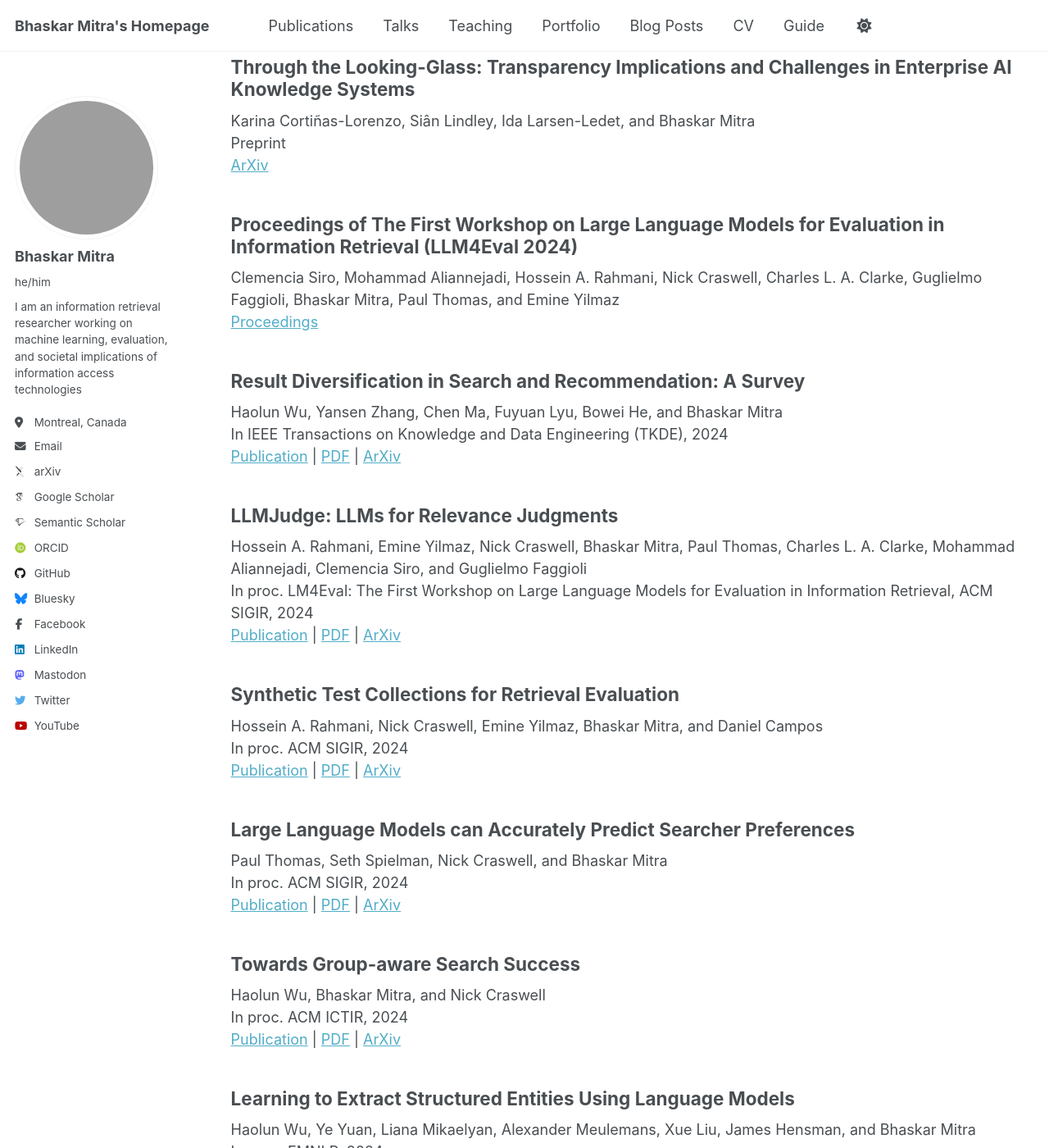
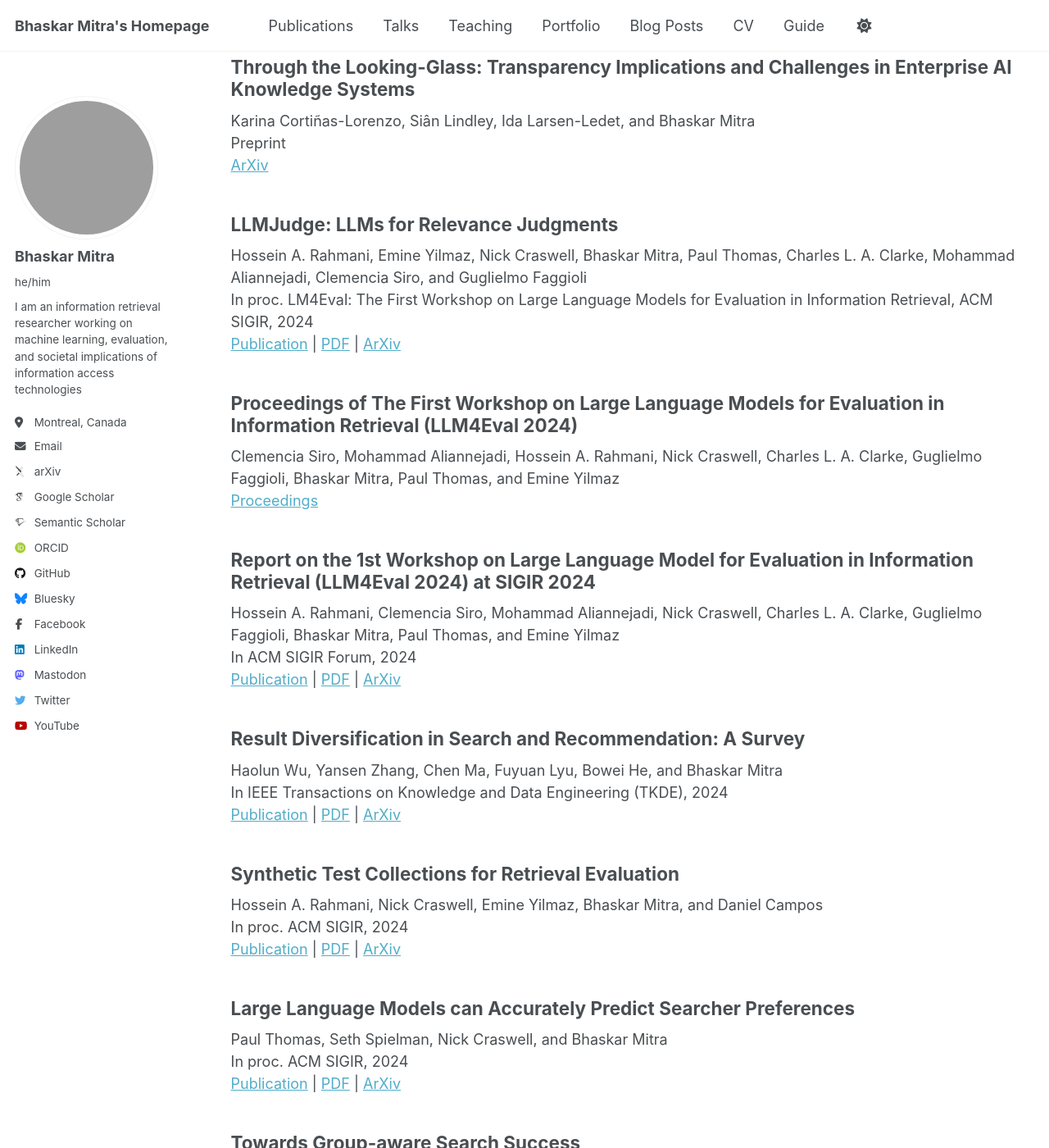
Before and after one commit to bhaskar-mitra/bhaskar-mitra.github.io, a Jekyll site: the page built from _pages/publications.html, in a window 1280 px wide and 1400 px high, scrolled down 2246 px. Shown: the whole window at 82% size. Built offline with Jekyll 4.4.1, drawn with Linux system fonts in a browser that asks for light colours; some web fonts are replaced; grey boxes are pictures that could not be loaded.

Commit message:
Update publications.html

```diff
--- a/_pages/publications.html
+++ b/_pages/publications.html
@@ -94,21 +94,27 @@ author_profile: true
     <a href="https://arxiv.org/abs/2401.09410">ArXiv</a>
   </article>
   <article class="archive__item" itemscope itemtype="http://schema.org/CreativeWork">
+    <h2>LLMJudge: LLMs for Relevance Judgments</h2>
+    Hossein A. Rahmani, Emine Yilmaz, Nick Craswell, Bhaskar Mitra, Paul Thomas, Charles L. A. Clarke, Mohammad Aliannejadi, Clemencia Siro, and Guglielmo Faggioli<br/>
+    In proc. LM4Eval: The First Workshop on Large Language Models for Evaluation in Information Retrieval, ACM SIGIR, 2024<br/>
+    <a href="https://ceur-ws.org/Vol-3752/paper8.pdf">Publication</a> | <a href="../files/paper8.pdf">PDF</a> | <a href="https://arxiv.org/abs/2408.08896">ArXiv</a>
+  </article>
+  <article class="archive__item" itemscope itemtype="http://schema.org/CreativeWork">
     <h2>Proceedings of The First Workshop on Large Language Models for Evaluation in Information Retrieval (LLM4Eval 2024)</h2>
     Clemencia Siro, Mohammad Aliannejadi, Hossein A. Rahmani, Nick Craswell, Charles L. A. Clarke, Guglielmo Faggioli, Bhaskar Mitra, Paul Thomas, and Emine Yilmaz<br/>
     <a href="https://ceur-ws.org/Vol-3752/">Proceedings</a>
+  </article>
+  <article class="archive__item" itemscope itemtype="http://schema.org/CreativeWork">
+    <h2>Report on the 1st Workshop on Large Language Model for Evaluation in Information Retrieval (LLM4Eval 2024) at SIGIR 2024</h2>
+    Hossein A. Rahmani, Clemencia Siro, Mohammad Aliannejadi, Nick Craswell, Charles L. A. Clarke, Guglielmo Faggioli, Bhaskar Mitra, Paul Thomas, and Emine Yilmaz<br/>
+    In ACM SIGIR Forum, 2024<br/>
+    <a href="https://www.sigir.org/wp-content/uploads/2025/01/p12.pdf">Publication</a> | <a href="../files/p12.pdf">PDF</a> | <a href="https://arxiv.org/abs/2408.05388">ArXiv</a>
   </article>
   <article class="archive__item" itemscope itemtype="http://schema.org/CreativeWork">
     <h2>Result Diversification in Search and Recommendation: A Survey</h2>
     Haolun Wu, Yansen Zhang, Chen Ma, Fuyuan Lyu, Bowei He, and Bhaskar Mitra<br/>
     In IEEE Transactions on Knowledge and Data Engineering (TKDE), 2024 <br/>
     <a href="https://ieeexplore.ieee.org/document/10490254">Publication</a> | <a href="../files/Result_Diversification_in_Search_and_Recommendation_A_Survey.pdf">PDF</a> | <a href="https://arxiv.org/abs/2212.14464">ArXiv</a>
-  </article>
-  <article class="archive__item" itemscope itemtype="http://schema.org/CreativeWork">
-    <h2>LLMJudge: LLMs for Relevance Judgments</h2>
-    Hossein A. Rahmani, Emine Yilmaz, Nick Craswell, Bhaskar Mitra, Paul Thomas, Charles L. A. Clarke, Mohammad Aliannejadi, Clemencia Siro, and Guglielmo Faggioli<br/>
-    In proc. LM4Eval: The First Workshop on Large Language Models for Evaluation in Information Retrieval, ACM SIGIR, 2024<br/>
-    <a href="https://ceur-ws.org/Vol-3752/paper8.pdf">Publication</a> | <a href="../files/paper8.pdf">PDF</a> | <a href="https://arxiv.org/abs/2408.08896">ArXiv</a>
   </article>
   <article class="archive__item" itemscope itemtype="http://schema.org/CreativeWork">
     <h2>Synthetic Test Collections for Retrieval Evaluation</h2>
```
